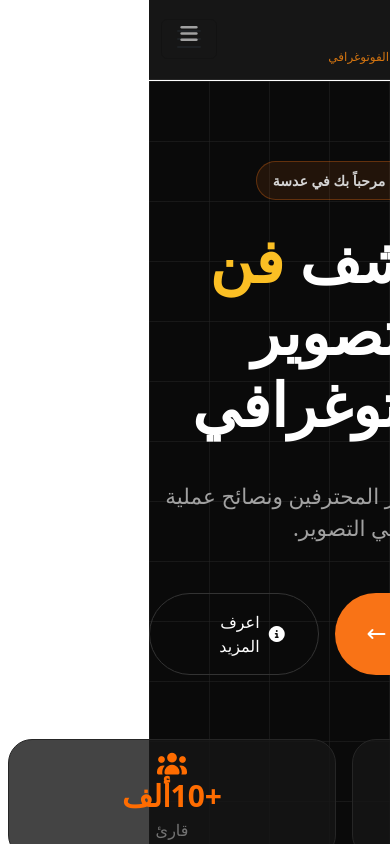
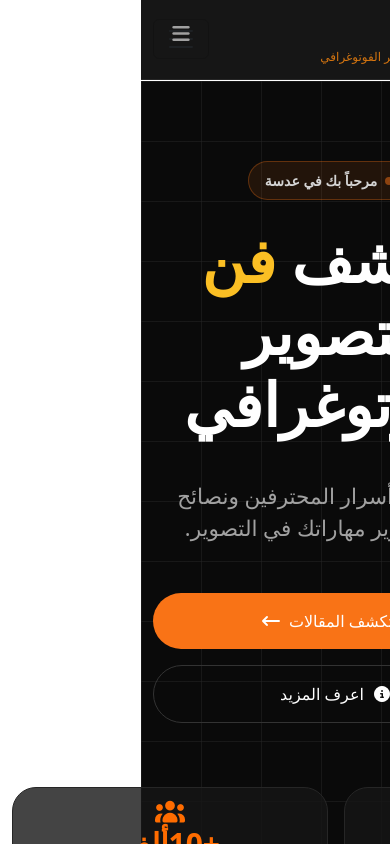
Before and after one commit to David-Samir-Luis/Adasa, an Angular app: page / in a window 390 px wide. Shown: the top 844 px of the page. Built offline with nearby package versions, Linux system fonts and the light colour scheme.

Commit message:
upade media query

```diff
--- a/src/app/main-page/main-page.html
+++ b/src/app/main-page/main-page.html
@@ -1,29 +1,31 @@
-<header class="bg-black-custom d-flex flex-column align-items-center">
-  <div class="custom-badge rounded-pill mb-4 d-flex align-items-center gap-2 small">
+<header class="bg-black-custom ">
+ <div class="container d-flex flex-column align-items-center">
+   <div class="custom-badge rounded-pill mb-4 d-flex align-items-center gap-2 small">
     <div class="dot-1 rounded-circle"></div>
     <div class="dot-2 rounded-circle"></div>
     <span class="text-neutral-300 fw-semibold">مرحباً بك في {{data.siteInfo.name}}</span>
   </div>
   <h1 class="text-white text-center">اكتشف <span>فن</span> <br />التصوير الفوتوغرافي</h1>
-  <p class="text-neutral-400 fs-4 mb-5">
+  <p class="text-neutral-400 fs-4 mb-5 text-center">
     انغمس في أسرار المحترفين ونصائح عملية لتطوير مهاراتك في التصوير.
   </p>
-  <div class="d-flex gap-3">
+  <div class="d-flex flex-column flex-md-row gap-3 align-self-stretch align-self-md-center">
     <a routerLink="/blog"
-      class="d-flex align-items-center gap-2 explore-btn rounded-pill text-decoration-none text-white"
+      class="d-flex align-items-center justify-content-center gap-2 explore-btn rounded-pill text-decoration-none text-white"
     >
       <span> استكشف المقالات</span>
       <i class="fa-solid fa-arrow-left-long"></i>
     </a>
     <a
-      class="d-flex align-items-center gap-2 more-btn rounded-pill text-decoration-none text-white"
+      class="d-flex align-items-center justify-content-center gap-2 more-btn rounded-pill text-decoration-none text-white"
     >
       <i class="fa-solid fa-circle-info"></i>
       <span> اعرف المزيد</span>
     </a>
   </div>
   <div class="header-info">
-    <div class="row g-3">
+    <div class="container">
+      <div class="row g-3">
       <div class="col-6 col-md-3">
         <div class="info-item p-3 d-flex flex-column align-items-center">
           <i class="fa-solid fa-newspaper text-orange-500 fa-xl my-2"></i>
@@ -53,7 +55,9 @@
         </div>
       </div>
     </div>
+    </div>
   </div>
+ </div>
 </header>
 <main class="bg-black-custom">
   <div class="container">
```
